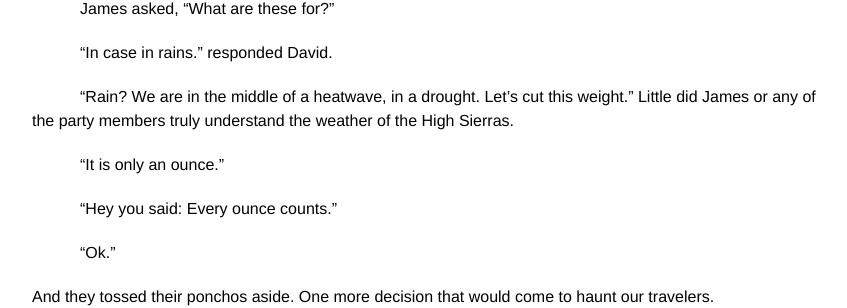
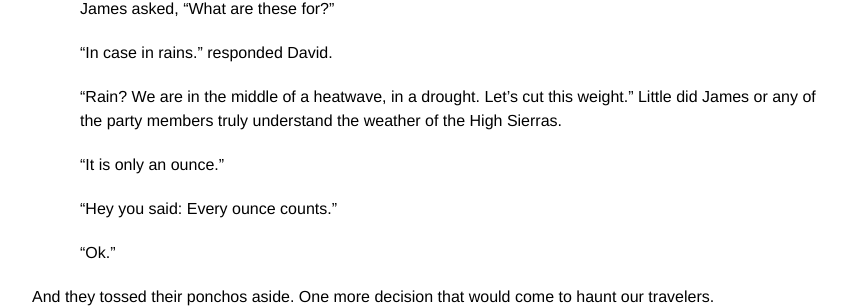
Before and after one commit to jamesorriv/jamesorriv.github.io, a Jekyll site: the page built from _posts/2021-07-11-halfdome.md, in a window 1280 px wide. Shown: the part 2378-2686 px from the top of the page, without its empty margins (208-1055 px from the left). Built offline with Jekyll 4.4.1, drawn with Linux system fonts in a browser that asks for light colours.

Commit message:
Fix hanging indent code.

```diff
--- a/css/main.css
+++ b/css/main.css
@@ -34,7 +34,7 @@ figcaption {
 
 /* first level hanging indent */
 .h-1 {
-  text-indent: 3em
+  padding-left: 3em;
 }
 
 /* Utility */
```
